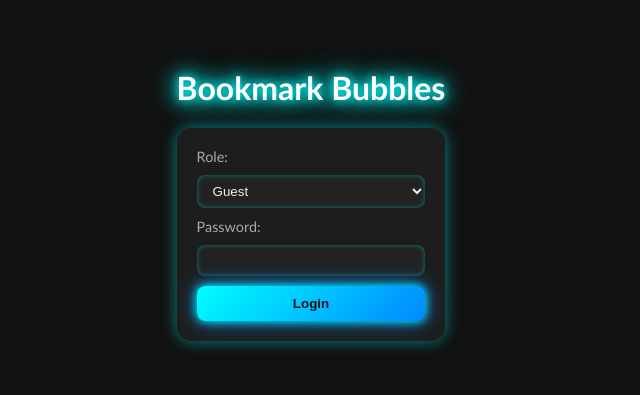
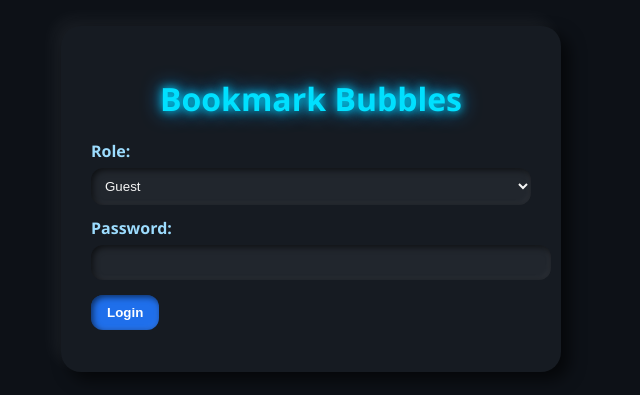
Before and after one commit to arjsbar4062-design/bookmark-bubbles_v2, a website: page public/index.html in a window 1280 px wide. Shown: the part 201-596 px from the top of the page, without its empty margins (329-969 px from the left). Drawn offline with Linux system fonts and the light colour scheme.

Commit message:
Update styles.css

```diff
--- a/public/styles.css
+++ b/public/styles.css
@@ -1,95 +1,132 @@
-/* Global dark retro theme */
+/* Bubble Seelen UI Theme */
 body {
   margin: 0;
-  font-family: 'Trebuchet MS', sans-serif;
-  background: #111;
-  color: #eee;
+  font-family: "Segoe UI", sans-serif;
+  background: #0d1117;
+  color: #f5f5f5;
+  display: flex;
+  justify-content: center;
+  align-items: center;
+  height: 100vh;
 }
 
-/* Screen switcher */
+/* Hide/show screens */
 .screen {
-  display: flex;
-  flex-direction: column;
-  align-items: center;
-  justify-content: center;
-  height: 100vh;
+  width: 100%;
+  max-width: 500px;
 }
 .hidden {
-  display: none !important;
+  display: none;
 }
 
-/* Retro glowing bubble look */
-h1, h2 {
-  color: #fff;
-  text-shadow: 0 0 10px #0ff, 0 0 20px #0ff, 0 0 30px #0ff;
+/* Bubble cards */
+.card {
+  background: #161b22;
+  border-radius: 20px;
+  padding: 30px;
+  margin: 20px auto;
+  box-shadow:
+    8px 8px 16px rgba(0,0,0,0.6),
+    -8px -8px 16px rgba(255,255,255,0.05);
 }
 
-form, header {
-  background: rgba(30,30,30,0.9);
-  padding: 20px;
-  border-radius: 15px;
-  box-shadow: 0 0 15px rgba(0,255,255,0.5);
-  display: flex;
-  flex-direction: column;
-  gap: 10px;
+/* Neon glow headings */
+h1, h2 {
+  text-align: center;
+  color: #00e0ff;
+  text-shadow: 0 0 10px #00e0ff, 0 0 20px #0099ff;
+  margin-bottom: 20px;
 }
 
+/* Labels + inputs */
 label {
-  font-size: 0.9em;
-  color: #aaa;
+  display: block;
+  margin: 12px 0 6px;
+  font-weight: bold;
+  color: #9cdcfe;
+}
+input, select {
+  width: 100%;
+  padding: 10px;
+  border-radius: 12px;
+  border: none;
+  background: #21262d;
+  color: #f5f5f5;
+  box-shadow:
+    inset 2px 2px 6px rgba(0,0,0,0.6),
+    inset -2px -2px 6px rgba(255,255,255,0.05);
+}
+input:focus, select:focus {
+  outline: none;
+  box-shadow: 0 0 8px #00e0ff;
 }
 
-input, select {
-  padding: 8px 12px;
+/* Bubble buttons */
+button {
+  margin-top: 15px;
+  padding: 10px 16px;
   border: none;
-  border-radius: 8px;
-  background: #222;
-  color: #eee;
-  outline: none;
-  box-shadow: inset 0 0 5px rgba(0,255,255,0.4);
+  border-radius: 12px;
+  background: #1f6feb;
+  color: #fff;
+  font-weight: bold;
+  cursor: pointer;
+  transition: transform 0.1s, box-shadow 0.3s;
+  box-shadow:
+    inset 2px 2px 6px rgba(0,0,0,0.6),
+    inset -2px -2px 6px rgba(255,255,255,0.05);
+}
+button:hover:enabled {
+  transform: scale(1.05);
+  box-shadow: 0 0 12px #00e0ff;
+}
+button:disabled,
+button.disabled-btn {
+  background: #444;
+  color: #aaa;
+  cursor: not-allowed;
+  box-shadow:
+    inset 2px 2px 6px rgba(0,0,0,0.7),
+    inset -2px -2px 6px rgba(255,255,255,0.02);
 }
 
-button {
-  padding: 10px 15px;
-  border: none;
-  border-radius: 8px;
-  background: linear-gradient(135deg, #0ff, #08f);
-  color: #111;
-  font-weight: bold;
-  cursor: pointer;
-  box-shadow: 0 0 10px #0ff, 0 0 20px #08f;
-  transition: transform 0.1s, box-shadow 0.3s;
+/* Bubble links */
+a.bubble {
+  padding: 6px 12px;
+  background: #21262d;
+  border-radius: 10px;
+  text-decoration: none;
+  color: #58a6ff;
+  transition: background 0.2s;
 }
-button:hover {
-  transform: scale(1.05);
-  box-shadow: 0 0 15px #0ff, 0 0 25px #08f;
+a.bubble:hover {
+  background: #30363d;
 }
 
-/* Error message */
+/* Error messages */
 .error {
-  margin-top: 10px;
+  margin-top: 12px;
   color: #f55;
   font-weight: bold;
-  text-shadow: 0 0 5px #f00;
+  text-align: center;
 }
 
-/* App screen */
-#app-screen {
-  align-items: stretch;
+/* Bubble popup */
+#popup {
+  position: fixed;
+  bottom: 20px;
+  right: 20px;
+  background: #161b22;
+  color: #fff;
+  padding: 12px 18px;
+  border-radius: 15px;
+  box-shadow: 0 0 15px #f55;
+  opacity: 0;
+  transform: translateY(20px);
+  transition: all 0.3s ease;
+  z-index: 1000;
 }
-header {
-  flex-direction: row;
-  justify-content: space-between;
-  align-items: center;
-  margin: 20px;
+#popup.visible {
+  opacity: 1;
+  transform: translateY(0);
 }
-
-#bookmark-tree {
-  margin: 20px;
-  padding: 20px;
-  background: rgba(20,20,20,0.9);
-  border-radius: 15px;
-  box-shadow: inset 0 0 10px rgba(0,255,255,0.4);
-  min-height: 400px;
-  overflow-y: auto;
-}
```
